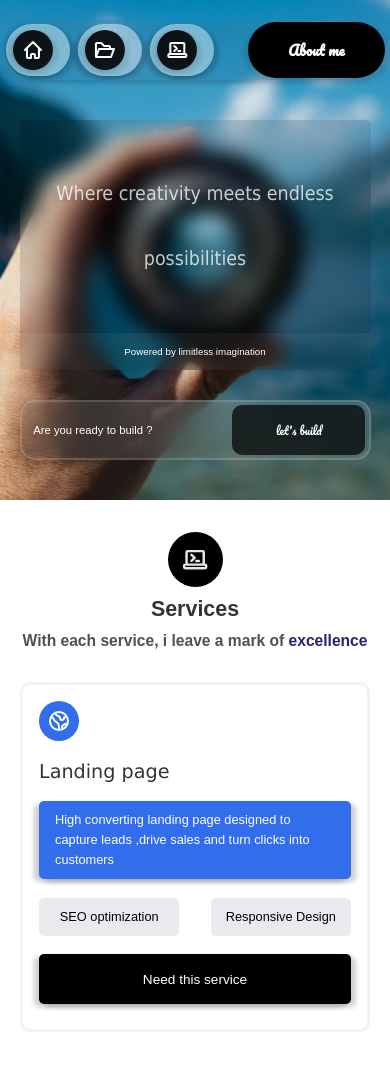
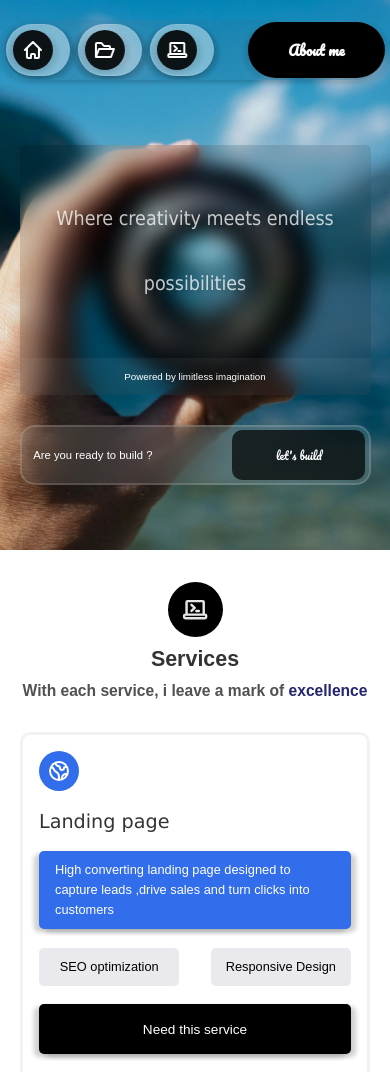
Before and after one commit to DannyKanny7/my-portfolio, a plain HTML site: page index.html in a window 390 px wide. Shown: the top 1072 px of the page. Drawn offline with Linux system fonts and the light colour scheme.

Commit message:
Update responsive.css 2.0

```diff
--- a/responsive.css
+++ b/responsive.css
@@ -107,7 +107,6 @@
 }
 @media  (max-width:475px){
     section{
-        min-height: 450px;
         height: 500px;
     }
     .floating__nav{
--- a/style.css
+++ b/style.css
@@ -173,7 +173,7 @@ body{
 section{
      width: 100%;
     height: 100vh;
-    min-height: 450px;
+    min-height: 550px;
 }
 
 .home-section{
```
